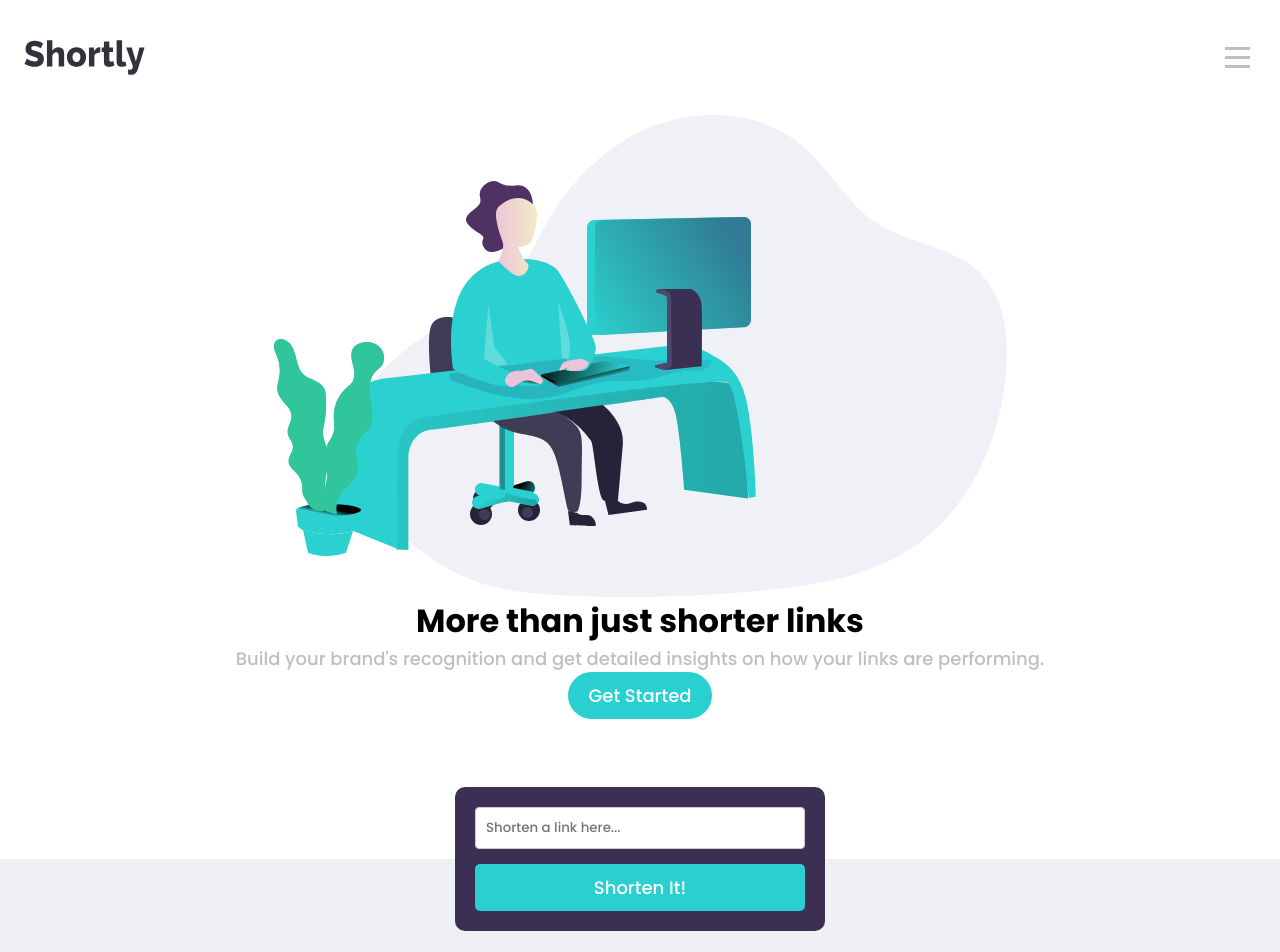
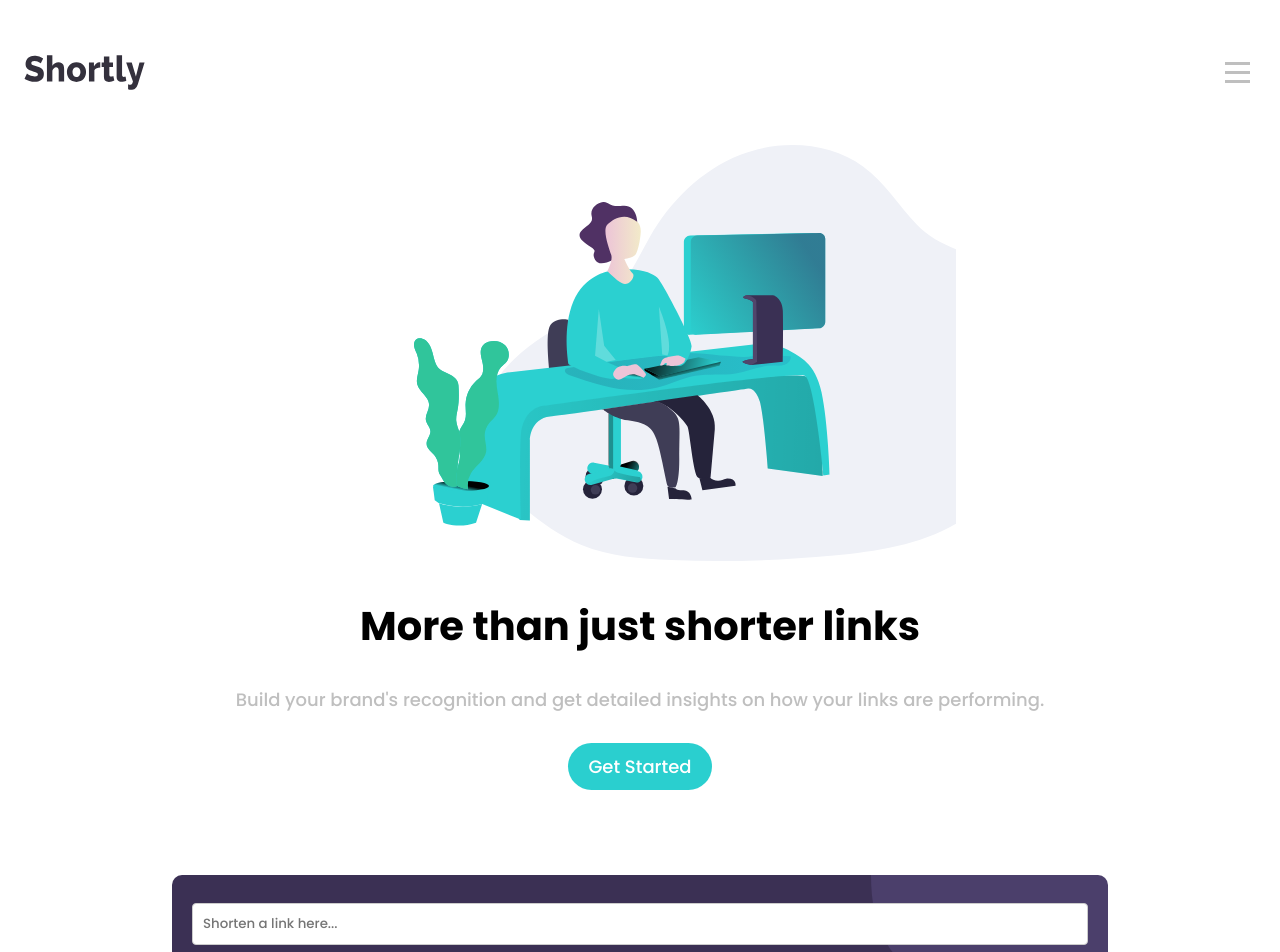
Before and after one commit to yingmo55/URL-shortening-API-landing-page, a React (Create React App) app: page / in a window 1280 px wide. Shown: the top 952 px of the page. Built offline with nearby package versions, Linux system fonts and the light colour scheme.

Commit message:
Adjust style

```diff
--- a/src/Components/Hero/Hero.css
+++ b/src/Components/Hero/Hero.css
@@ -7,17 +7,18 @@
     position: 'relative',
 }
 
-.hero-illustration {
-    height: 100%;
-    max-width: 100%;
-    object-position: right bottom;
-
-    margin: 0 auto;
-}
-
 .hero > * {
-    max-width: 100%;
-    margin: auto 10%;
+    margin: 15px 5%;
     align-self: center;
     text-align: center;
 }
+
+.hero-illustration {
+    height: 52vh;
+    margin: 0 0 20px;
+    object-position: 90px 0px;
+}
+
+.hero h1 {
+    font-size: 2.5rem;
+}
--- a/src/Components/Hero/Hero.js
+++ b/src/Components/Hero/Hero.js
@@ -14,7 +14,6 @@ function Hero() {
   return (
       <header className="hero" >
         <Navbar />
-        <div></div>
         <img src={workingIllust} alt="flat color Illustration of a working person" className="hero-illustration" />
         <h1>More than just shorter links</h1>
         <p>Build your brand's recognition and get detailed insights on how your links are performing.</p>
--- a/src/Components/ShortenUrl/ShortenUrl.css
+++ b/src/Components/ShortenUrl/ShortenUrl.css
@@ -1,21 +1,23 @@
 .shortenUrl {
     display: grid;
-    grid-template-rows: repeat(2, 90px) 1fr;
+    grid-template-rows: repeat(2, 100px) 1fr;
     grid-auto-rows: auto;
 }
-
-
 .shortenUrlForm {
     margin: auto;
-    width: min(330px, 80%);
+    width: 70%;
+    min-height: 120px;
     display: flex;
     flex-flow: column wrap;
-    background-color: hsl(257, 27%, 26%);
     padding: 20px;
     border-radius: 10px;
     grid-area: 1 / 1 / 3 / -1;
     z-index: 2;
     align-self: center;
+    justify-content: center;
+    background: no-repeat url('./../../images/bg-shorten-mobile.svg');
+    background-position: right top;
+    background-color: hsl(257, 27%, 26%);
 }
 
 .shortenUrlForm input {
```
